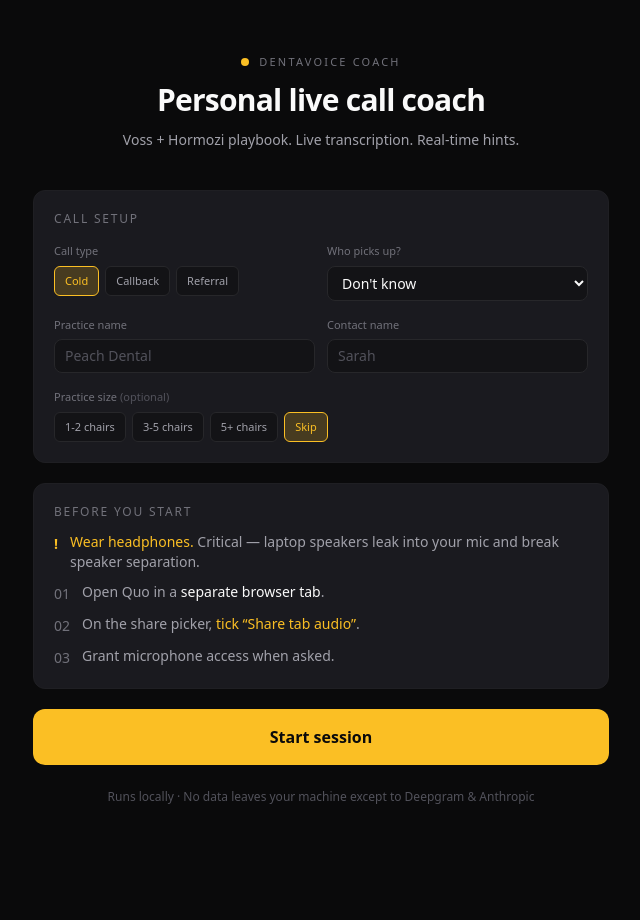
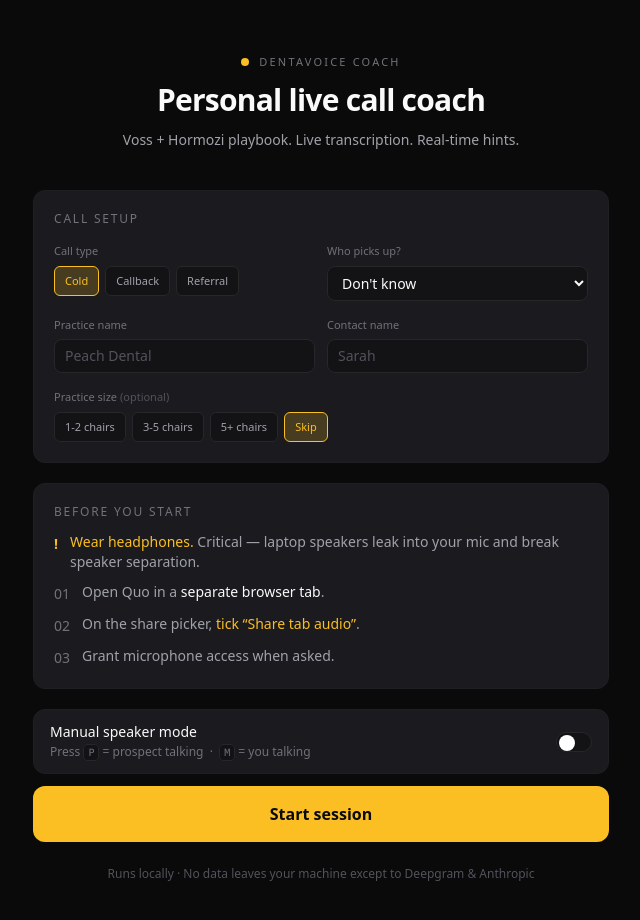
Before and after one commit to Sebismael23/dentavoice-coach, a Next.js app: page / in a window 1280 px wide. Shown: the top 920 px of the page, without its empty margins (319-959 px from the left). Before the commit the page ends 853 px from the top, so only its background shows below. Built offline with nearby package versions, Linux system fonts and the light colour scheme; no server answers.

Commit message:
feat: manual speaker mode — P=prospect, M=me, overrides auto-detection

```diff
--- a/app/page.tsx
+++ b/app/page.tsx
@@ -12,6 +12,7 @@ export default function Page() {
   const [state, setState] = useState<'setup' | 'session' | 'ended'>('setup');
   const [deepgramKeyPresent, setDeepgramKeyPresent] = useState(false);
   const [callContext, setCallContext] = useState('');
+  const [manualMode, setManualMode] = useState(false);
 
   useEffect(() => {
     setDeepgramKeyPresent(Boolean(process.env.NEXT_PUBLIC_DEEPGRAM_API_KEY));
@@ -28,6 +29,7 @@ export default function Page() {
           Number(process.env.NEXT_PUBLIC_COACH_WINDOW_SECONDS) || 60
         }
         callContext={callContext}
+        manualMode={manualMode}
         onEnd={() => setState('ended')}
       />
     );
@@ -61,8 +63,9 @@ export default function Page() {
 
   return (
     <SetupScreen
-      onStart={(ctx) => {
+      onStart={(ctx, manual) => {
         setCallContext(ctx);
+        setManualMode(manual);
         setState('session');
       }}
       deepgramKeyPresent={deepgramKeyPresent}
--- a/components/CallSession.tsx
+++ b/components/CallSession.tsx
@@ -14,6 +14,7 @@ interface CallSessionProps {
   pollIntervalMs: number;
   windowSeconds: number;
   callContext: string;
+  manualMode: boolean;
   onEnd: () => void;
 }
 
@@ -34,6 +35,7 @@ export function CallSession({
   pollIntervalMs,
   windowSeconds,
   callContext,
+  manualMode,
   onEnd,
 }: CallSessionProps) {
   const [segments, setSegments] = useState<TranscriptSegment[]>([]);
@@ -108,6 +110,9 @@ export function CallSession({
   const transferTargetRef = useRef<TransferTarget | null>(null);
   // Explicit phase tracking — don't rely on Claude to infer it
   const callPhaseRef = useRef<'gatekeeper' | 'dm'>('gatekeeper');
+  // Manual mode: track active speaker via keyboard
+  const [activeSpeaker, setActiveSpeaker] = useState<'prospect' | 'me'>('prospect');
+  const activeSpeakerRef = useRef<'prospect' | 'me'>('prospect');
 
   useEffect(() => {
     segmentsRef.current = segments;
@@ -116,6 +121,25 @@ export function CallSession({
   useEffect(() => {
     transferTargetRef.current = transferTarget;
   }, [transferTarget]);
+
+  // Manual mode keydown listener — P = prospect, M = me
+  useEffect(() => {
+    if (!manualMode) return;
+    const handler = (e: KeyboardEvent) => {
+      const key = e.key.toLowerCase();
+      if (key === 'p') {
+        activeSpeakerRef.current = 'prospect';
+        setActiveSpeaker('prospect');
+        console.log('[manual] Speaker → prospect (P)');
+      } else if (key === 'm') {
+        activeSpeakerRef.current = 'me';
+        setActiveSpeaker('me');
+        console.log('[manual] Speaker → me (M)');
+      }
+    };
+    window.addEventListener('keydown', handler);
+    return () => window.removeEventListener('keydown', handler);
+  }, [manualMode]);
 
   const cleanup = useCallback(() => {
     if (pollTimerRef.current) {
@@ -219,6 +243,11 @@ export function CallSession({
             setError(err.message);
           },
           onSegment: (seg) => {
+            // Manual mode: override speaker based on last key pressed
+            if (manualMode) {
+              seg = { ...seg, speaker: activeSpeakerRef.current };
+            }
+
             console.log(`[session] Segment [${seg.speaker}] ${seg.isFinal ? 'FINAL' : 'interim'}: "${seg.text}"`);
 
             // Track Seb's speaking state
@@ -528,9 +557,9 @@ export function CallSession({
           callContext={callContext}
           transferTarget={transferTarget}
           hintHistory={hintHistory}
-      />
-
-      <div className="border-t border-border-subtle bg-bg-elevated h-48 shrink-0">
+          manualMode={manualMode}
+          activeSpeaker={activeSpeaker}
+        />      <div className="border-t border-border-subtle bg-bg-elevated h-48 shrink-0">
         <div className="px-5 py-2.5 border-b border-border-subtle">
           <span className="text-[10px] uppercase tracking-[0.18em] text-text-muted font-medium">
             Live transcript
--- a/components/HUD.tsx
+++ b/components/HUD.tsx
@@ -9,6 +9,8 @@ interface HUDProps {
   callContext: string;
   transferTarget: TransferTarget | null;
   hintHistory: RenderedHint[];
+  manualMode?: boolean;
+  activeSpeaker?: 'prospect' | 'me';
 }
 
 export function HUD({
@@ -17,6 +19,8 @@ export function HUD({
   callContext,
   transferTarget,
   hintHistory,
+  manualMode,
+  activeSpeaker,
 }: HUDProps) {
   // Age the hint for subtle visual decay after 15s
   const [now, setNow] = useState(Date.now());
@@ -32,10 +36,21 @@ export function HUD({
       ? 'Dentist'
       : null;
 
+  const manualBanner = manualMode && (
+    <div className={`flex items-center justify-center gap-3 px-4 py-2 text-xs font-medium border-b border-border-subtle ${
+      activeSpeaker === 'prospect' ? 'bg-blue-500/10 text-blue-400' : 'bg-green-500/10 text-green-400'
+    }`}>
+      <span className="w-1.5 h-1.5 rounded-full animate-pulse" style={{ background: activeSpeaker === 'prospect' ? '#60a5fa' : '#4ade80' }} />
+      {activeSpeaker === 'prospect' ? 'PROSPECT speaking' : 'YOU speaking'}
+      <span className="text-text-dim font-normal">· Press <kbd className="bg-bg-elevated border border-border rounded px-1">P</kbd> or <kbd className="bg-bg-elevated border border-border rounded px-1">M</kbd> to switch</span>
+    </div>
+  );
+
   // --- EMPTY STATE (no hint yet) ---
   if (!hint) {
     return (
-      <div className="flex-1 flex">
+      <div className="flex-1 flex flex-col">
+        {manualBanner}
         {/* Main panel — waiting state */}
         <div className="flex-[7] flex items-center justify-center px-8 border-r border-border-subtle">
           <div className="max-w-2xl w-full text-center">
@@ -78,7 +93,9 @@ export function HUD({
   const opacity = ageSec > 15 ? 0.45 : 1;
 
   return (
-    <div className="flex-1 flex">
+    <div className="flex-1 flex flex-col">
+      {manualBanner}
+      <div className="flex-1 flex">
       {/* ============ MAIN PANEL — "SAY THIS" ============ */}
       <div className="flex-[7] flex items-center justify-center px-8 py-8 bg-gradient-surface border-r border-border-subtle">
         <div
@@ -116,6 +133,7 @@ export function HUD({
           hintHistory={hintHistory}
           now={now}
         />
+      </div>
       </div>
     </div>
   );
--- a/components/SetupScreen.tsx
+++ b/components/SetupScreen.tsx
@@ -3,7 +3,7 @@
 import { useState } from 'react';
 
 interface SetupScreenProps {
-  onStart: (callContext: string) => void;
+  onStart: (callContext: string, manualMode: boolean) => void;
   deepgramKeyPresent: boolean;
   error: string | null;
 }
@@ -18,6 +18,7 @@ export function SetupScreen({ onStart, deepgramKeyPresent, error }: SetupScreenP
   const [contactName, setContactName] = useState('');
   const [practiceSize, setPracticeSize] = useState('');
   const [priorHistory, setPriorHistory] = useState('');
+  const [manualMode, setManualMode] = useState(false);
 
   function buildContext(): string {
     const lines: string[] = [];
@@ -208,8 +209,32 @@ export function SetupScreen({ onStart, deepgramKeyPresent, error }: SetupScreenP
           </div>
         )}
 
+        {/* Manual speaker mode toggle */}
+        <div
+          className={`flex items-center justify-between px-4 py-3 rounded-xl border mb-3 cursor-pointer transition ${
+            manualMode ? 'bg-accent/10 border-accent/40' : 'bg-bg-card border-border-subtle'
+          }`}
+          onClick={() => setManualMode((v) => !v)}
+        >
+          <div>
+            <div className="text-sm font-medium text-text-primary">
+              Manual speaker mode
+            </div>
+            <div className="text-xs text-text-muted mt-0.5">
+              Press <kbd className="bg-bg-elevated border border-border rounded px-1 py-0.5 text-[10px]">P</kbd> = prospect talking &nbsp;·&nbsp; <kbd className="bg-bg-elevated border border-border rounded px-1 py-0.5 text-[10px]">M</kbd> = you talking
+            </div>
+          </div>
+          <div className={`w-9 h-5 rounded-full transition-colors relative ${
+            manualMode ? 'bg-accent' : 'bg-bg-elevated border border-border'
+          }`}>
+            <div className={`absolute top-0.5 w-4 h-4 rounded-full bg-white shadow transition-all ${
+              manualMode ? 'left-4' : 'left-0.5'
+            }`} />
+          </div>
+        </div>
+
         <button
-          onClick={() => onStart(buildContext())}
+          onClick={() => onStart(buildContext(), manualMode)}
           disabled={!deepgramKeyPresent}
           className="w-full py-4 rounded-xl bg-accent text-bg font-semibold text-base hover:bg-accent/90 disabled:bg-bg-card disabled:text-text-dim disabled:cursor-not-allowed transition"
         >
```
Lines whose indentation alone changed are shown as unchanged.
